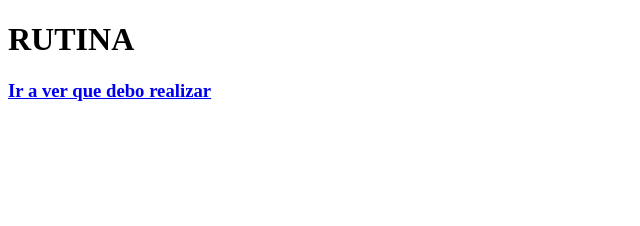
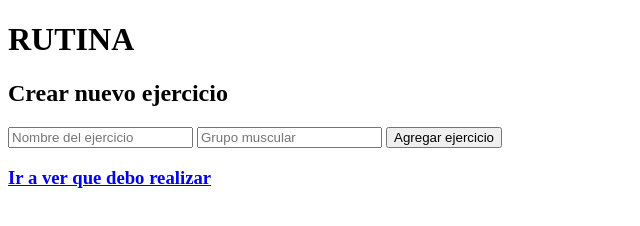
Before and after one commit to AriCocaro/AppEjercicios, a plain HTML site: page pages/rutina.html in a window 1280 px wide. Shown: the whole page, without its empty margins (0-640 px from the left). Drawn offline with Linux system fonts and the light colour scheme.

Commit message:
cambiando el html para crear ejercicios

```diff
--- a/pages/rutina.html
+++ b/pages/rutina.html
@@ -9,7 +9,15 @@
 </head>
 <body>
     <h1>RUTINA</h1>
-    <section id="EjerciciosRealizados"></section>
+<section>
+  <h2>Crear nuevo ejercicio</h2>
+  <form id="form-ejercicio">
+    <input id="nombre" placeholder="Nombre del ejercicio" required />
+    <input id="musculo" placeholder="Grupo muscular" required />
+    <button type="submit">Agregar ejercicio</button>
+  </form>
+  <ul id="lista-ejercicios"></ul>
+</section>
 
     <h3><a href="../index.html"> Ir a ver que debo realizar</a></h3>
 </body>
```
